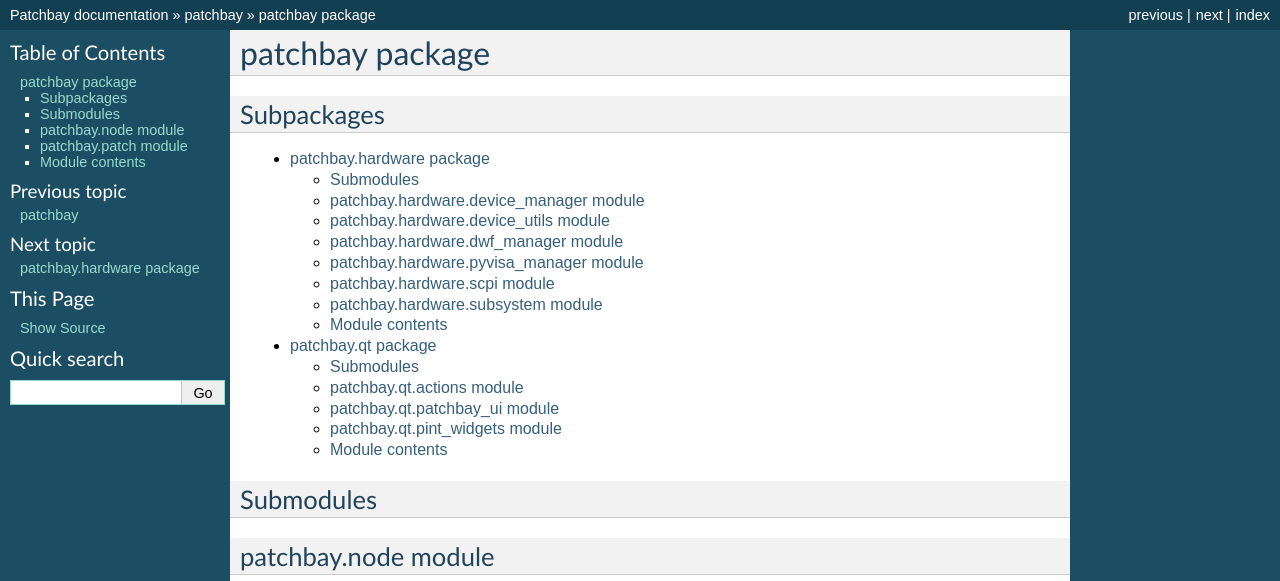
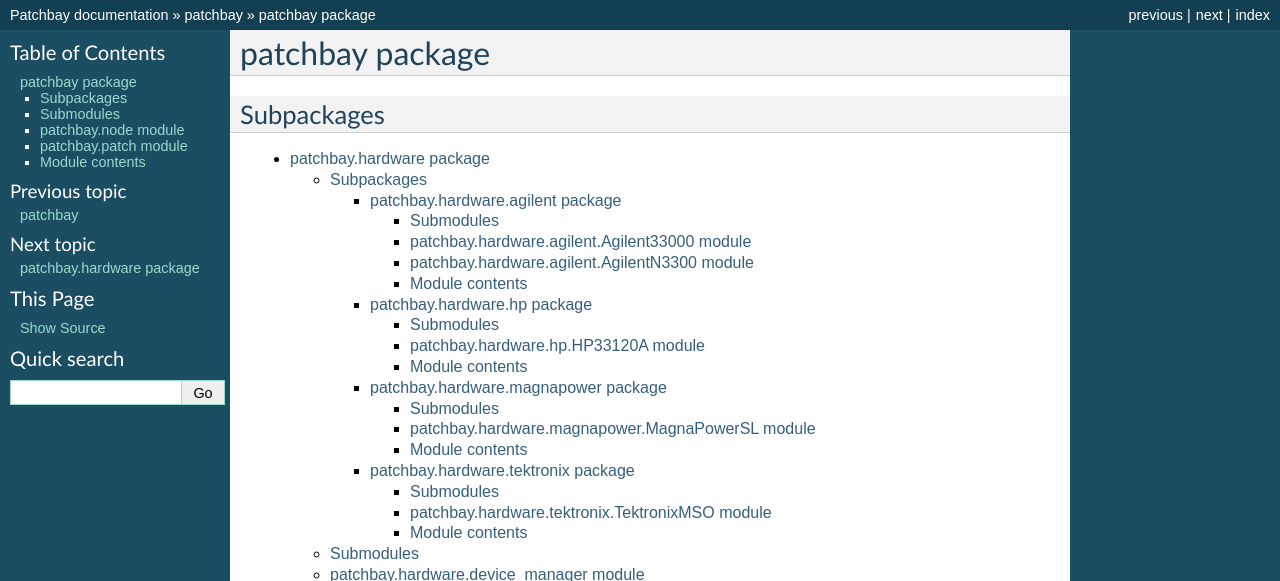
Before and after one commit to anderson-pa/patchbay, a Sphinx documentation site: the page built from docs/source/patchbay.rst, in a window 1280 px wide and 900 px high, cut to the strip 0-581 px from the top of the window. Built offline with Sphinx 7.4.7, drawn with Linux system fonts in a browser that asks for light colours; formulas are drawn with MathJax 3.

Commit message:
Fix docstrings. Update sphinx docs.

```diff
--- /dev/null
+++ b/docs/source/patchbay.hardware.agilent.rst
@@ -0,0 +1,30 @@
+patchbay.hardware.agilent package
+=================================
+
+Submodules
+----------
+
+patchbay.hardware.agilent.Agilent33000 module
+---------------------------------------------
+
+.. automodule:: patchbay.hardware.agilent.Agilent33000
+    :members:
+    :undoc-members:
+    :show-inheritance:
+
+patchbay.hardware.agilent.AgilentN3300 module
+---------------------------------------------
+
+.. automodule:: patchbay.hardware.agilent.AgilentN3300
+    :members:
+    :undoc-members:
+    :show-inheritance:
+
+
+Module contents
+---------------
+
+.. automodule:: patchbay.hardware.agilent
+    :members:
+    :undoc-members:
+    :show-inheritance:
--- /dev/null
+++ b/docs/source/patchbay.hardware.hp.rst
@@ -0,0 +1,22 @@
+patchbay.hardware.hp package
+============================
+
+Submodules
+----------
+
+patchbay.hardware.hp.HP33120A module
+------------------------------------
+
+.. automodule:: patchbay.hardware.hp.HP33120A
+    :members:
+    :undoc-members:
+    :show-inheritance:
+
+
+Module contents
+---------------
+
+.. automodule:: patchbay.hardware.hp
+    :members:
+    :undoc-members:
+    :show-inheritance:
--- /dev/null
+++ b/docs/source/patchbay.hardware.magnapower.rst
@@ -0,0 +1,22 @@
+patchbay.hardware.magnapower package
+====================================
+
+Submodules
+----------
+
+patchbay.hardware.magnapower.MagnaPowerSL module
+------------------------------------------------
+
+.. automodule:: patchbay.hardware.magnapower.MagnaPowerSL
+    :members:
+    :undoc-members:
+    :show-inheritance:
+
+
+Module contents
+---------------
+
+.. automodule:: patchbay.hardware.magnapower
+    :members:
+    :undoc-members:
+    :show-inheritance:
--- a/docs/source/patchbay.hardware.rst
+++ b/docs/source/patchbay.hardware.rst
@@ -1,5 +1,15 @@
 patchbay.hardware package
 =========================
+
+Subpackages
+-----------
+
+.. toctree::
+
+    patchbay.hardware.agilent
+    patchbay.hardware.hp
+    patchbay.hardware.magnapower
+    patchbay.hardware.tektronix
 
 Submodules
 ----------
--- /dev/null
+++ b/docs/source/patchbay.hardware.tektronix.rst
@@ -0,0 +1,22 @@
+patchbay.hardware.tektronix package
+===================================
+
+Submodules
+----------
+
+patchbay.hardware.tektronix.TektronixMSO module
+-----------------------------------------------
+
+.. automodule:: patchbay.hardware.tektronix.TektronixMSO
+    :members:
+    :undoc-members:
+    :show-inheritance:
+
+
+Module contents
+---------------
+
+.. automodule:: patchbay.hardware.tektronix
+    :members:
+    :undoc-members:
+    :show-inheritance:
```
Also changed, not shown: 1 other file.
